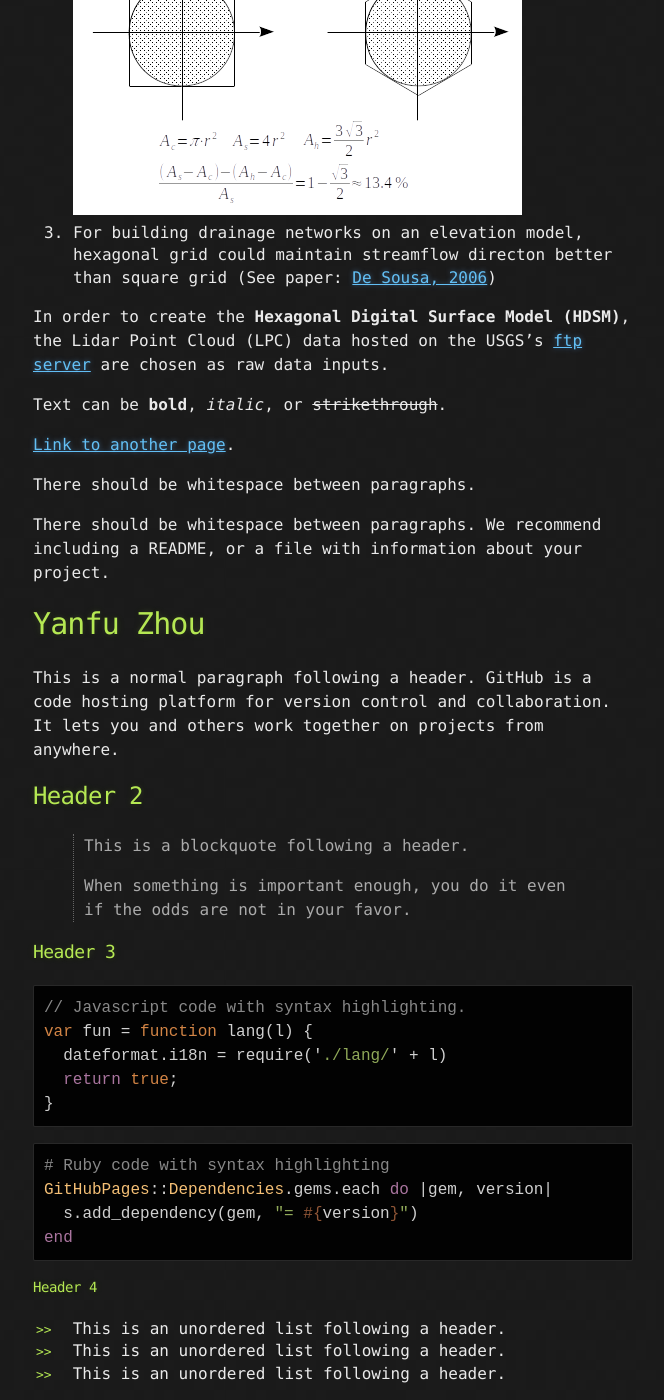
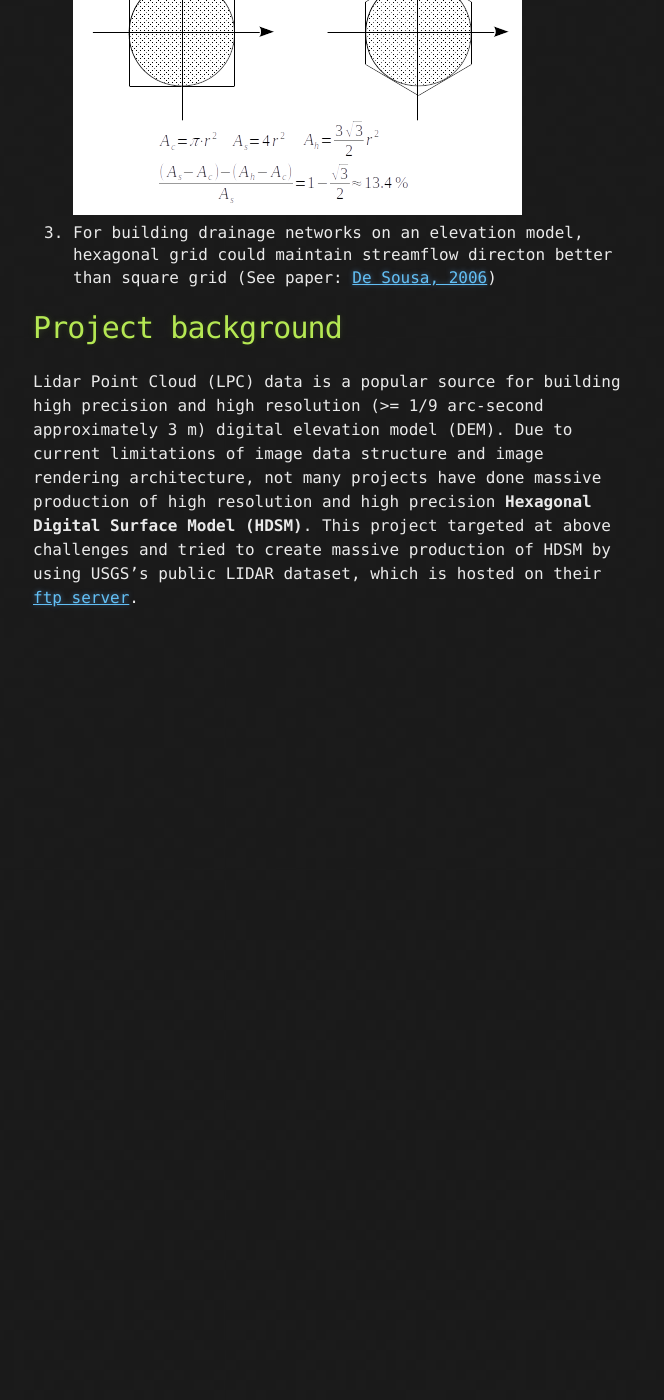
Before and after one commit to yanfuzhou/yanfuzhou.github.io, a Jekyll site: the page built from index.md, in a window 1280 px wide and 1400 px high, scrolled down 727 px. Shown: the whole window, without its empty margins (307-971 px from the left). Built offline with Jekyll 4.4.1, drawn with Linux system fonts in a browser that asks for light colours; our own code applies the rules of GitHub Pages for plain Markdown files; after the commit the page ends 1357 px from its top, so only the background shows below that; some of the changed text lies outside the part shown.

Commit message:
update readme

````diff
--- a/index.md
+++ b/index.md
@@ -2,7 +2,7 @@
 layout: yanfu
 ---
 
-# [](#header-1)Introduction
+# [](#header-1)Why using hexagonal grid?
 
 Using hexagonal grid to fill a [2d plane](https://www.mathsisfun.com/geometry/plane.html) has three major advantages over using square/circle/octagon grid:
 
@@ -12,124 +12,9 @@ Using hexagonal grid to fill a [2d plane](https://www.mathsisfun.com/geometry/pl
 ![](./images/s1_adv_02.png)
 3. For building drainage networks on an elevation model, hexagonal grid could maintain streamflow directon better than square grid (See paper: [De Sousa, 2006](./pdfs/2006_Assessing_the_accuracy_of_hexagonal_versus_square_tilled_grids_in_preserving_DEM_surface_flow_directions.pdf))
 
-In order to create the **Hexagonal Digital Surface Model (HDSM)**, the Lidar Point Cloud (LPC) data hosted on the USGS's [ftp server](ftp://rockyftp.cr.usgs.gov/vdelivery/Datasets/Staged/Elevation/LPC/Projects) are chosen as raw data inputs.
-
-Text can be **bold**, _italic_, or ~~strikethrough~~.
-
-[Link to another page](another-page).
-
-There should be whitespace between paragraphs.
-
-There should be whitespace between paragraphs. We recommend including a README, or a file with information about your project.
-
-# [](#header-1)Yanfu Zhou
-
-This is a normal paragraph following a header. GitHub is a code hosting platform for version control and collaboration. It lets you and others work together on projects from anywhere.
-
-## [](#header-2)Header 2
-
-> This is a blockquote following a header.
->
-> When something is important enough, you do it even if the odds are not in your favor.
-
-### [](#header-3)Header 3
-
-```js
-// Javascript code with syntax highlighting.
-var fun = function lang(l) {
-  dateformat.i18n = require('./lang/' + l)
-  return true;
-}
-```
-
-```ruby
-# Ruby code with syntax highlighting
-GitHubPages::Dependencies.gems.each do |gem, version|
-  s.add_dependency(gem, "= #{version}")
-end
-```
-
-#### [](#header-4)Header 4
-
-*   This is an unordered list following a header.
-*   This is an unordered list following a header.
-*   This is an unordered list following a header.
-
-##### [](#header-5)Header 5
-
-1.  This is an ordered list following a header.
-2.  This is an ordered list following a header.
-3.  This is an ordered list following a header.
-
-###### [](#header-6)Header 6
-
-| head1        | head two          | three |
-|:-------------|:------------------|:------|
-| ok           | good swedish fish | nice  |
-| out of stock | good and plenty   | nice  |
-| ok           | good `oreos`      | hmm   |
-| ok           | good `zoute` drop | yumm  |
-
-### There's a horizontal rule below this.
-
-* * *
-
-### Here is an unordered list:
-
-*   Item foo
-*   Item bar
-*   Item baz
-*   Item zip
-
-### And an ordered list:
-
-1.  Item one
-1.  Item two
-1.  Item three
-1.  Item four
-
-### And a nested list:
-
-- level 1 item
-  - level 2 item
-  - level 2 item
-    - level 3 item
-    - level 3 item
-- level 1 item
-  - level 2 item
-  - level 2 item
-  - level 2 item
-- level 1 item
-  - level 2 item
-  - level 2 item
-- level 1 item
-
-### Small image
-
-![](https://assets-cdn.github.com/images/icons/emoji/octocat.png)
-
-### Large image
-
-![](https://guides.github.com/activities/hello-world/branching.png)
-
-
-### Definition lists can be used with HTML syntax.
-
-<dl>
-<dt>Name</dt>
-<dd>Godzilla</dd>
-<dt>Born</dt>
-<dd>1952</dd>
-<dt>Birthplace</dt>
-<dd>Japan</dd>
-<dt>Color</dt>
-<dd>Green</dd>
-</dl>
-
-```
-Long, single-line code blocks should not wrap. They should horizontally scroll if they are too long. This line should be long enough to demonstrate this.
-```
-
-```
-The final element.
-```
+# [](#header-1)Project background
+Lidar Point Cloud (LPC) data is a popular source for building high precision and high resolution (>= 1/9 arc-second approximately 3 m)
+digital elevation model (DEM). Due to current limitations of image data structure and image rendering architecture,
+not many projects have done massive production of high resolution and high precision **Hexagonal Digital Surface Model (HDSM)**.
+This project targeted at above challenges and tried to create massive production of HDSM by using USGS's public LIDAR dataset, which is hosted on their
+[ftp server](ftp://rockyftp.cr.usgs.gov/vdelivery/Datasets/Staged/Elevation/LPC/Projects).
````
